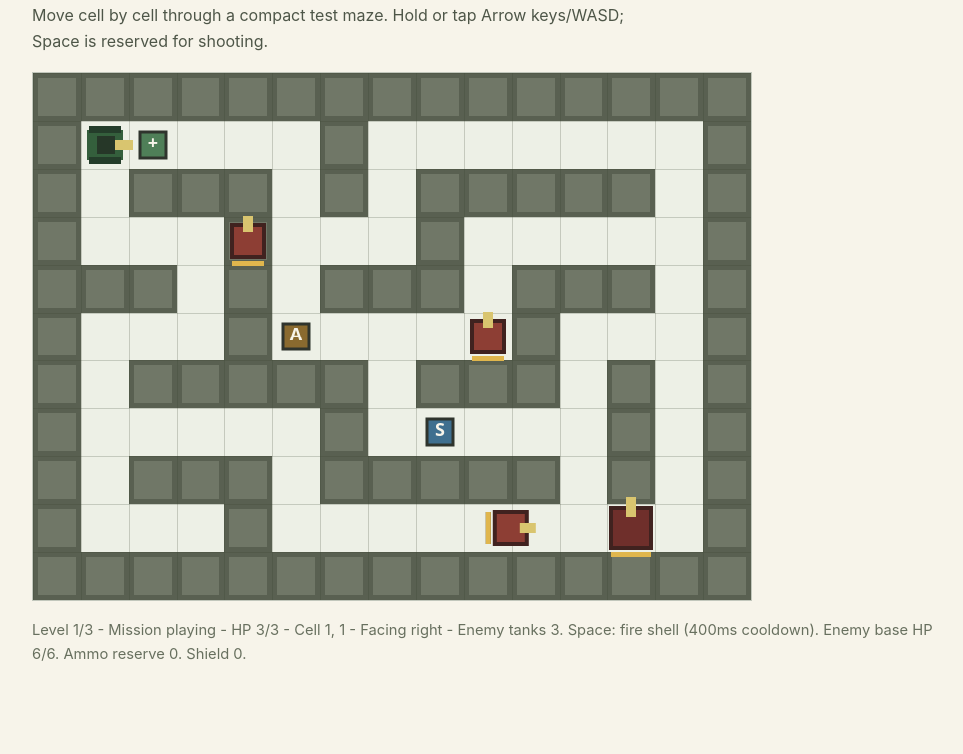
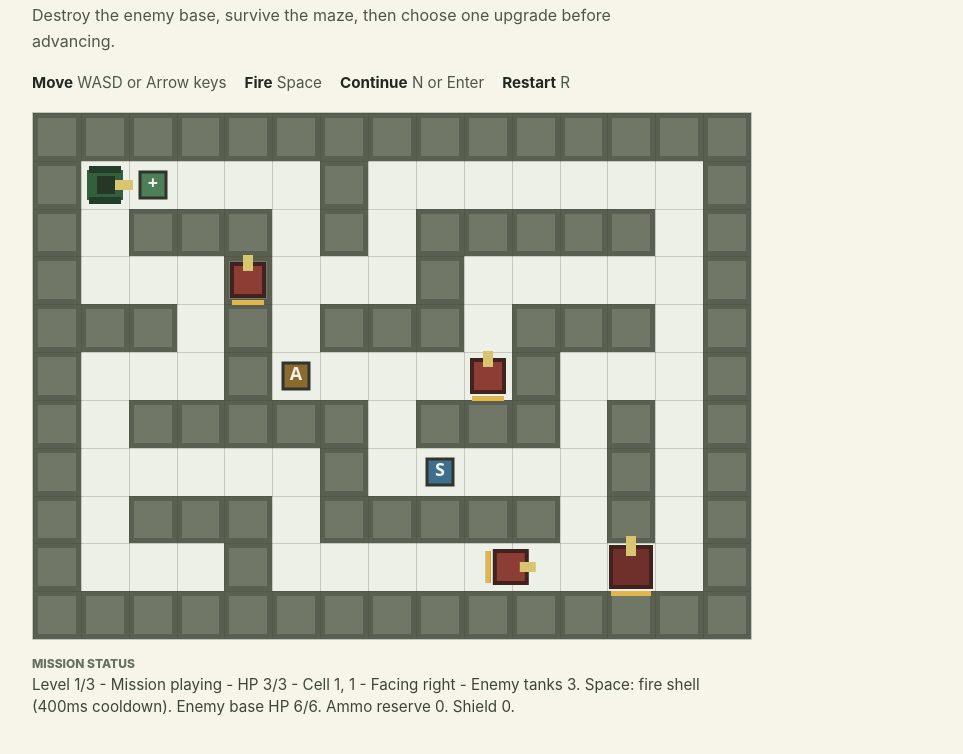
Before and after one commit to urkrass/Tanchiki, a website with bundled scripts: page index.html in a window 1280 px wide. Shown: the part 140-894 px from the top of the page, without its empty margins (148-1111 px from the left). Before the commit the page ends 848 px from the top, so only its background shows below. Built offline with nearby package versions, Linux system fonts and the light colour scheme.

Commit message:
MAR-97 Add demo onboarding clarity (#35)
Co-authored-by: Marsel <your-email@example.com>

```diff
--- a/index.html
+++ b/index.html
@@ -12,7 +12,13 @@
         <div class="game-copy">
           <p class="eyebrow">Prototype</p>
           <h1 id="title">Tanchiki</h1>
-          <p>Move cell by cell through a compact test maze. Hold or tap Arrow keys/WASD; Space is reserved for shooting.</p>
+          <p>Destroy the enemy base, survive the maze, then choose one upgrade before advancing.</p>
+          <div class="demo-brief" aria-label="Demo quick start">
+            <p><strong>Move</strong> WASD or Arrow keys</p>
+            <p><strong>Fire</strong> Space</p>
+            <p><strong>Continue</strong> N or Enter</p>
+            <p><strong>Restart</strong> R</p>
+          </div>
         </div>
         <canvas id="game" width="720" height="528" aria-label="Playable Tanchiki canvas"></canvas>
         <section id="upgrade-panel" class="upgrade-panel" aria-labelledby="upgrade-title" hidden>
@@ -22,7 +28,10 @@
           </div>
           <div id="upgrade-choices" class="upgrade-choices"></div>
         </section>
-        <p id="status" class="status" aria-live="polite"></p>
+        <div class="status-bar" aria-label="Live mission status">
+          <p class="status-label">Mission status</p>
+          <p id="status" class="status" aria-live="polite"></p>
+        </div>
       </section>
     </main>
     <script type="module" src="./src/main.js"></script>
--- a/src/styles.css
+++ b/src/styles.css
@@ -30,6 +30,24 @@ body {
 
 .game-copy {
   max-width: 640px;
+}
+
+.demo-brief {
+  display: flex;
+  flex-wrap: wrap;
+  gap: 8px 18px;
+  margin-top: 18px;
+  color: #4e5648;
+}
+
+.demo-brief p {
+  margin: 0;
+  font-size: 0.95rem;
+  line-height: 1.4;
+}
+
+.demo-brief strong {
+  color: #22281f;
 }
 
 .eyebrow {
@@ -69,11 +87,27 @@ canvas {
   image-rendering: pixelated;
 }
 
+.status-bar {
+  display: grid;
+  max-width: 720px;
+  gap: 4px;
+}
+
+.status-label {
+  margin: 0;
+  color: #68705f;
+  font-size: 0.75rem;
+  font-weight: 800;
+  line-height: 1;
+  text-transform: uppercase;
+}
+
 .status {
   min-height: 1.5rem;
   margin: 0;
-  color: #68705f;
-  font-size: 0.92rem;
+  color: #3d4537;
+  font-size: 0.95rem;
+  line-height: 1.45;
 }
 
 .upgrade-panel {
@@ -173,4 +207,9 @@ canvas {
     width: 30px;
     height: 30px;
   }
+
+  .demo-brief {
+    display: grid;
+    gap: 6px;
+  }
 }
```
